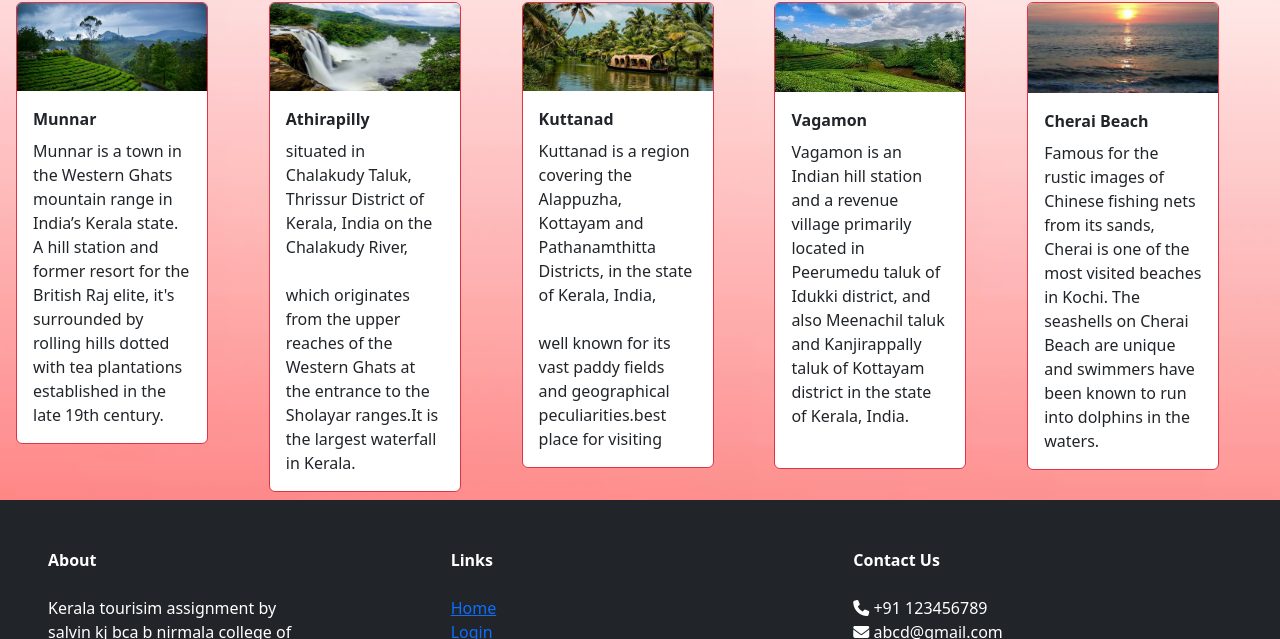
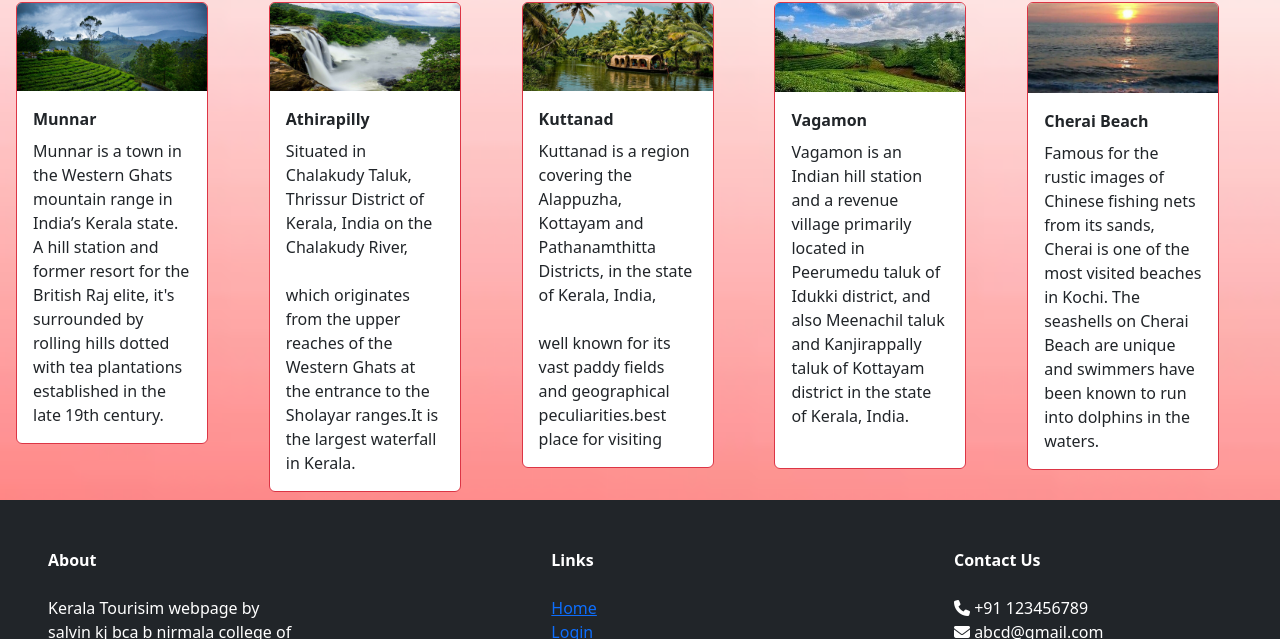
Before and after one commit to SALVIN77/ideal-enigma, a plain HTML site: page index.html in a window 1280 px wide. Shown: the part 609-1248 px from the top of the page. Drawn offline with nearby package versions, Linux system fonts and the light colour scheme.

Commit message:
Update index.html

```diff
--- a/index.html
+++ b/index.html
@@ -93,7 +93,7 @@
           <img src="Athirapilli.jpg" class="card-img-top" alt="...">
           <div class="card-body">
             <p class="card-title fw-bold">Athirapilly</p>
-            <p class="card-text">situated in Chalakudy Taluk, Thrissur District of Kerala, India on the Chalakudy River, <br><br>
+            <p class="card-text">Situated in Chalakudy Taluk, Thrissur District of Kerala, India on the Chalakudy River, <br><br>
               which originates from the upper reaches of the Western Ghats at the entrance to the Sholayar ranges.It is the largest waterfall in Kerala.</p>
           </div>
         </div>
@@ -134,8 +134,8 @@
 
       <div class="container-fluid bg-dark mt-2 p-5">
         <div class="row text-white">
-          <div class="col-4"><b>About</b><br><br>
-          Kerala tourisim assignment by<br>
+          <div class="col-5"><b>About</b><br><br>
+          Kerala Tourisim webpage by<br>
         salvin kj bca b nirmala college of<br>
          arts and science. Assignment <br>
         submitted to ICT academy kerala.</div>
@@ -145,7 +145,7 @@
             <a href="signup3.html">Signup</a><br>
 
           </div>
-          <div class="col-4"><b>Contact Us</b><br><br>
+          <div class="col-3"><b>Contact Us</b><br><br>
             <i class="fa-solid fa-phone"></i> +91 123456789<br>
             <i class="fa-solid fa-envelope"></i> abcd@gmail.com
               <div class="logoss">
```
